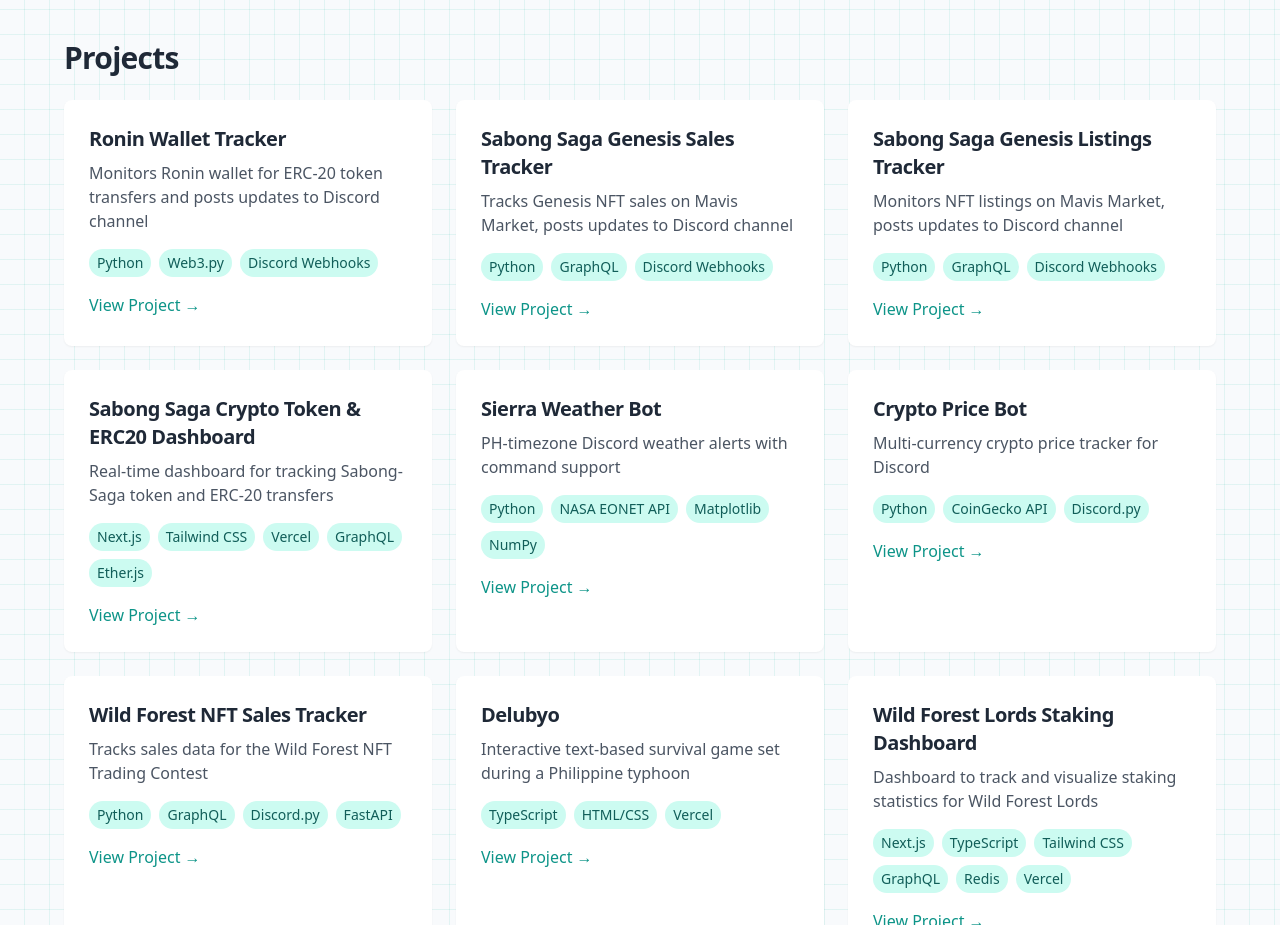
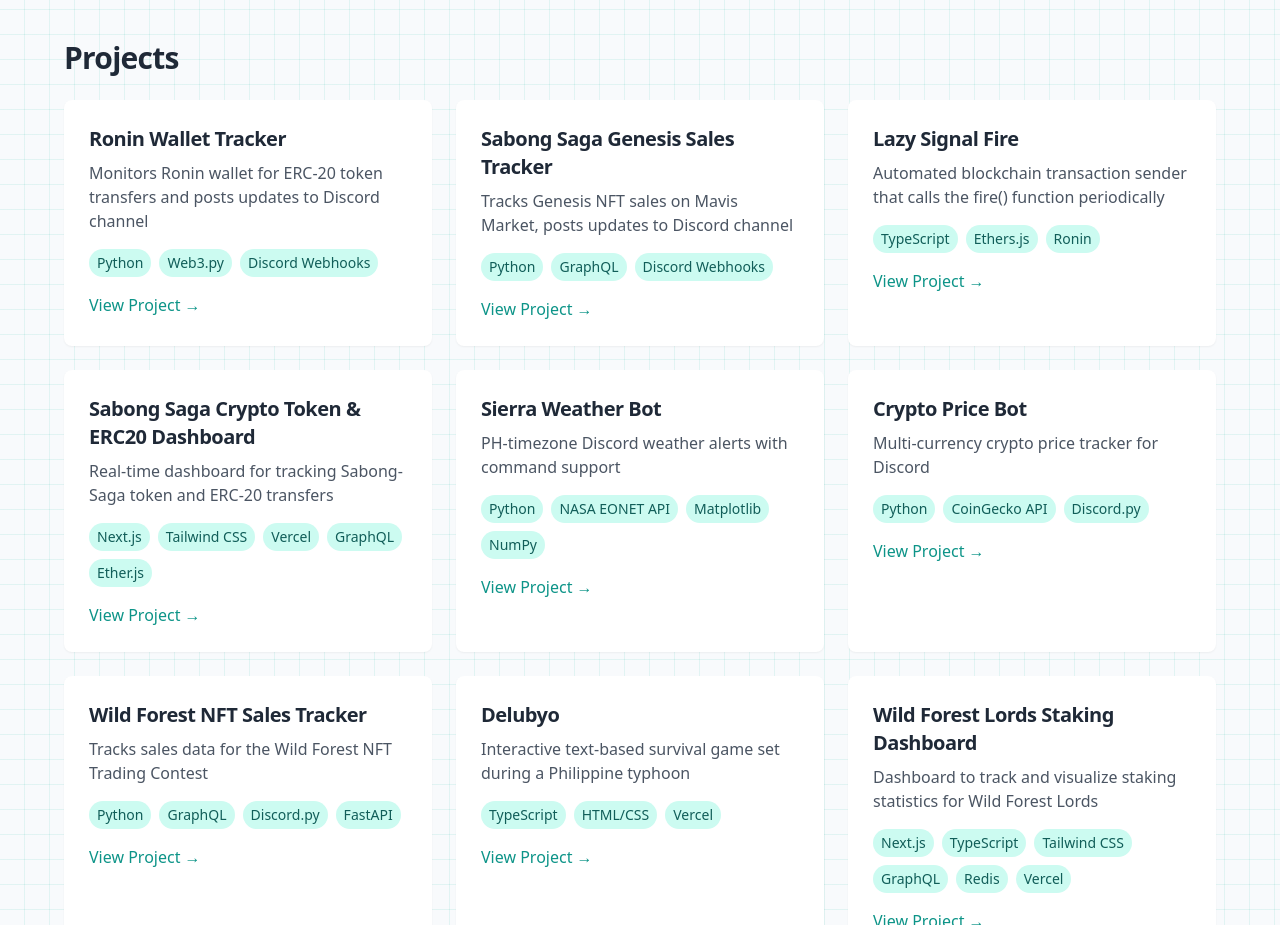
Before and after one commit to komiwalnut/portfolio, a Next.js app: page / in a window 1280 px wide. Shown: the part 840-1765 px from the top of the page. Built offline with nearby package versions, Linux system fonts and the light colour scheme.

Commit message:
Modify page info
- Changed discord profile
- Changed a project

```diff
--- a/src/components/sections/Hero.tsx
+++ b/src/components/sections/Hero.tsx
@@ -56,7 +56,7 @@
             <span className="sr-only">X</span>
           </Link>
           <Link
-            href="https://discordlookup.com/user/904940122468909138"
+            href="https://discord.com/users/904940122468909138"
             target="_blank"
             rel="noopener noreferrer"
             className="text-blue-600 hover:text-teal-600 dark:text-blue-400 dark:hover:text-teal-400 transition-colors"
--- a/src/data/projects.ts
+++ b/src/data/projects.ts
@@ -14,10 +14,10 @@
     link: "https://github.com/komiwalnut/sabong-saga-genesis-sales"
   },
   {
-    title: "Sabong Saga Genesis Listings Tracker",
-    description: "Monitors NFT listings on Mavis Market, posts updates to Discord channel",
-    tech: ["Python", "GraphQL", "Discord Webhooks"],
-    link: "https://github.com/komiwalnut/sabong-saga-genesis-listings"
+    title: "Lazy Signal Fire",
+    description: "Automated blockchain transaction sender that calls the fire() function periodically",
+    tech: ["TypeScript", "Ethers.js", "Ronin"],
+    link: "https://github.com/komiwalnut/lazy-signal-fire"
   },
   {
     title: "Sabong Saga Crypto Token & ERC20 Dashboard",
```
